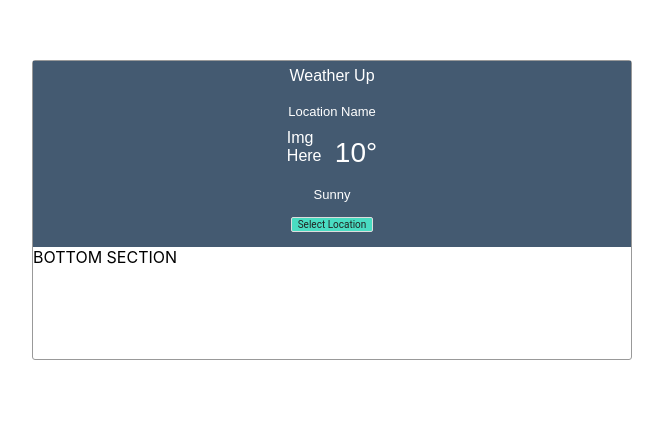
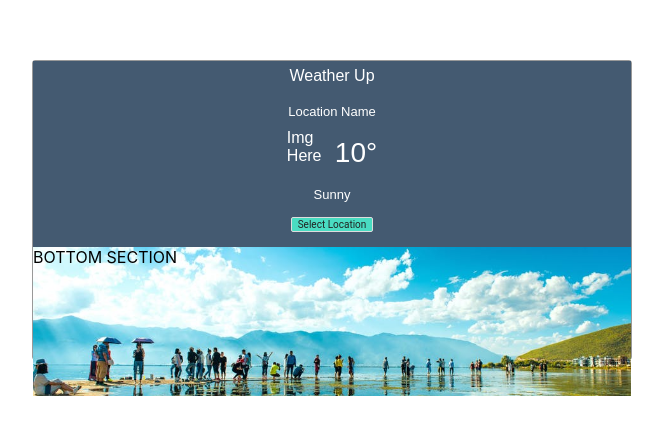
Before and after one commit to elkarouani/react-weather-app, a React (Create React App) app: page / in a window 1280 px wide. Shown: the part 190-624 px from the top of the page, without its empty margins (308-971 px from the left). Built offline with nearby package versions, Linux system fonts and the light colour scheme.

Commit message:
Task: adding images to app folder

```diff
--- a/src/components/bottom/index.jsx
+++ b/src/components/bottom/index.jsx
@@ -1,4 +1,5 @@
 import React from "react";
+import "./style.scss";
 
 export default class BottomSection extends React.Component {
 	constructor(props) {
--- a/src/components/bottom/style.scss
+++ b/src/components/bottom/style.scss
@@ -0,0 +1,6 @@
+.bottom-container {
+	width: 100%;
+	height: 100%;
+	background: url("../../resources/images/sunny-weather.jpeg") center no-repeat;
+	background-size: cover;
+}
```
Also changed, not shown: src/resources/images/sun.png (added), src/resources/images/sunny-weather.jpeg (added).
